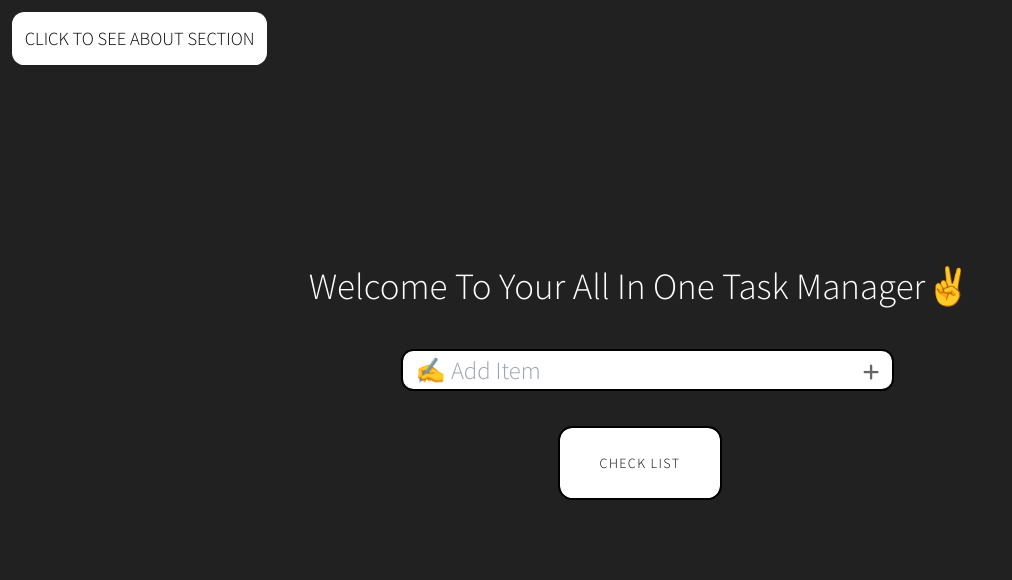
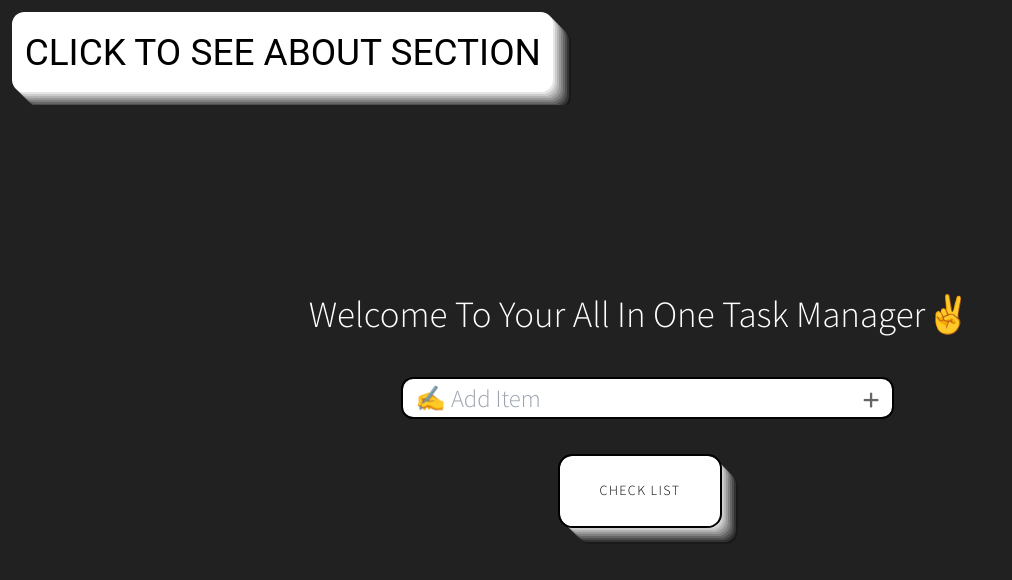
Before and after one commit to AdityaGoel0320/ReactJs-Todo-App, a React (Create React App) app: page / in a window 1280 px wide. Shown: the top 580 px of the page, without its empty margins (0-1012 px from the left). Built offline with nearby package versions, Linux system fonts and the light colour scheme.

Commit message:
for deployment

```diff
--- a/src/App.css
+++ b/src/App.css
@@ -242,3 +242,236 @@ input:focus {
 .class{
   display: none;
 }
+
+
+
+
+
+/* ssdhbsjdfh////////////////////////////////////////// */
+body {
+
+  margin: 0;
+  padding: 0;
+  overflow-x: hidden;
+  color: white;
+  background-color: #212121;
+}
+
+html {
+  font-size: 62.5%;
+
+}
+
+h1 {
+  font-size: 5rem;
+  font-weight: 900;
+
+}
+
+h2 {
+  font-size: 3.5rem;
+
+}
+
+h3 {
+  font-size: 2.5rem;
+  font-weight: 700;
+
+}
+
+h4 {
+  font-size: 2rem;
+
+}
+
+#i {
+  font-size: 3rem;
+  color: white;
+  margin: 1.5rem;
+}
+
+
+
+#i:hover {
+  color: blue;
+}
+
+.intro {
+  display: flex;
+  align-items: center;
+  justify-content: center;
+  flex-direction: column;
+  gap: 2.5rem;
+  text-align: center;
+}
+
+.logo {
+  height: 30rem;
+}
+
+
+
+
+img {
+  box-shadow: rgba(0, 0, 0, 0.19) 0px 10px 20px,
+    rgba(0, 0, 0, 0.23) 0px 6px 6px,
+    inset rgba(0, 0, 0, 0.19) 0px 10px 20px,
+    inset rgba(0, 0, 0, 0.23) 0px 6px 6px;
+  transition: all ease-in-out 0.3s;
+  overflow: hidden;
+}
+
+img:hover {
+  box-shadow: rgba(193, 44, 223, 0.19) 0px 10px 20px,
+    rgba(193, 44, 223, 0.23) 0px 6px 6px,
+    inset rgba(0, 0, 0, 0.19) 0px 10px 20px,
+    inset rgba(0, 0, 0, 0.23) 0px 6px 6px;
+  border: 5px solid #b671d6;
+}
+
+@keyframes textanimate {
+  0% {
+    right: 20px;
+  }
+
+  100% {
+    right: 10px;
+  }
+}
+
+.container {
+  display: flex;
+  align-items: center;
+  justify-content: center;
+  flex-direction: column;
+  margin: 10rem;
+}
+
+
+
+.box{
+  display: flex;
+  align-items: center;
+  justify-content: center;
+  flex-direction: column;
+  gap: 2.5rem;
+  margin: 10rem;
+}
+
+
+.game_img{
+  height: 30rem;
+  width: 50rem;
+}
+
+
+.left{
+  display: flex;
+  align-items: center;
+  justify-content: center;
+  flex-direction: column;
+  gap: 2.5rem;
+}
+
+
+.btn-box{
+  display: flex;
+  align-items: center;
+  justify-content: center;
+  gap: 4rem;
+}
+
+button {
+  transition: all 0.5s;
+  font-size: 17px;
+  padding: 1ch 2ch;
+  background-color: white;
+  color: #000;
+  font-family: Roboto, sans-serif;
+  border: none;
+  border-radius: 2px;
+  box-shadow: 2px 2px 0px hsl(0, 0%, 90%),
+    4px 4px 0px hsl(0, 0%, 80%),
+    6px 6px 0px hsl(0, 0%, 70%),
+    8px 8px 0px hsl(0, 0%, 60%),
+    10px 10px 0px hsl(0, 0%, 50%),
+    12px 12px 0px hsl(0, 0%, 40%),
+    14px 14px 0px hsl(0, 0%, 30%),
+    16px 16px 0px hsl(0, 0%, 20%),
+    18px 18px 0px hsl(0, 0%, 10%);
+}
+
+button:hover {
+  background-color: hsl(0, 0%, 50%);
+  color: #fff;
+  box-shadow: none;
+}
+
+
+
+
+
+@media (max-width : 320px) {
+  html {
+    font-size: 35%;
+  }
+
+}
+
+
+
+@media (min-width : 320px) and (max-width : 480px) {
+  html {
+    font-size: 43.75%;
+  }
+
+}
+
+@media (min-width : 481px) and (max-width : 768px) {
+  html {
+    font-size: 53.125%;
+  }
+
+}
+
+@media (min-width : 769px) and (max-width : 1023px) {
+  html {
+    font-size: 62.5%;
+  }
+
+}
+
+
+@media (min-width : 1024px) and (max-width : 1200px) {
+  html {
+    font-size: 71.85%;
+  }
+
+}
+
+
+@media (min-width : 1201px) {
+  html {
+    font-size: 77%;
+  }
+
+}
+
+
+.div{
+  display: flex;
+  align-items: center;
+  justify-content: center;
+  text-align: center;
+  padding: 1rem;
+  margin: 1rem;
+  text-transform: uppercase;
+  font-size: 3rem;
+  background-color: white;
+  color: black;
+  width: fit-content;
+}
+
+.class{
+  display: none;
+}
```
